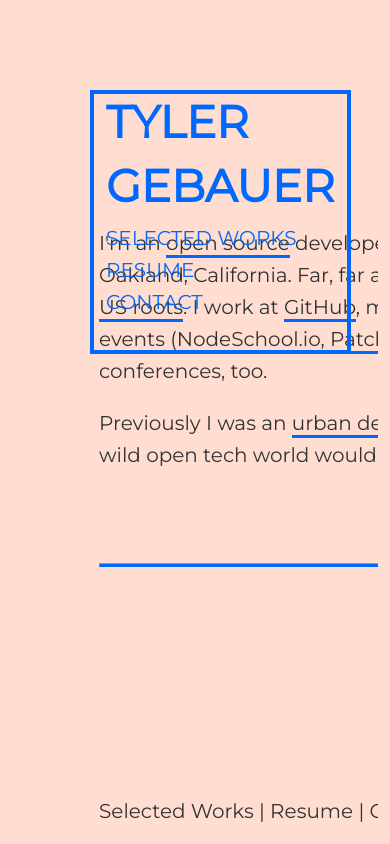
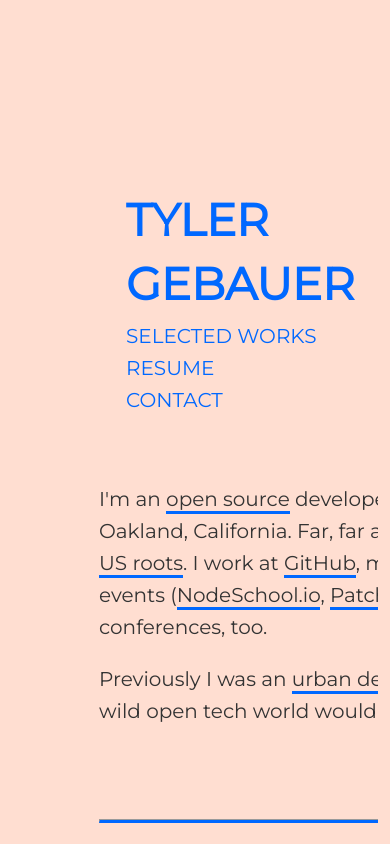
Before and after one commit to philgebauer/tys-website, a website: page index.html in a window 390 px wide. Drawn offline with nearby package versions, Linux system fonts and the light colour scheme; some packages are replaced by stand-ins of ours.

Commit message:
media queries working

```diff
--- a/index.html
+++ b/index.html
@@ -13,7 +13,9 @@
     <div class="wrapper">
     <div class="container">
       <header>
-        <h1 class="name">Tyler <br>  <br> Gebauer <br> <p>Selected Works <br>Resume <br>Contact </p></h1>
+        <h1 class="name large-screen">Tyler <br>  <br> Gebauer <br> <p>Selected Works <br>Resume <br>Contact </p></h1>
+        <h1 class="name small-screen">Tyler <br>  <br> Gebauer <br> <p>Selected Works <br>Resume <br>Contact </p></h1>
+
       </header>
       <article>
         <main ng-view></main>
--- a/style.css
+++ b/style.css
@@ -6,6 +6,8 @@ background: #ffded1;
 body, html {
   height: 100%;
 }
+
+
 
 .wrapper {
   box-sizing: border-box; height: 100%; overflow: auto;
@@ -37,6 +39,24 @@ p {
   top: 60px; left: 90px;
 }
 
+@media (max-width: 1270px) {
+
+.name {
+  font-family: Montserrat;
+  font-size: 45px;
+  text-transform: uppercase;
+  font-weight: 900;
+  padding: 12px;
+  border: none;
+  color: #0068FF;
+  display: inline-block;
+  position: relative;
+  margin: 0 auto;
+  /*top: 60px; left: 90px;*/
+}
+
+}
+
 .container {
   margin: 0 auto;
   width: 700px;
@@ -51,26 +71,23 @@ article {
   padding-bottom: 100px;
 }
 
-/*article::before {
-  content: '\2601';
-  position: relative;
-  top: 0;
-  left: -30px;
-  color: #0068FF;
-  font-size: 24px;
-}
-article::after {
-  content: '\2A55\2A55\2A55\2A55';
-  position: relative;
-  top: 40px;
-  left: 300px;
-  color: #0068FF;
-  font-size: 44px;
-}*/
 
 hr {
   border-bottom: 3px solid #0068FF;
 }
+
+.large-screen {
+  display: block;
+}
+
+.small-screen {
+  display: none;
+}
+
+
+
+
+
 
 /*.meta {text-transform: uppercase; font-family: Arial, Courier New, Source Sans Pro, sans-serif; font-size: 10px; letter-spacing: .15em;}
 .meta a:hover {color: #333;}
```
